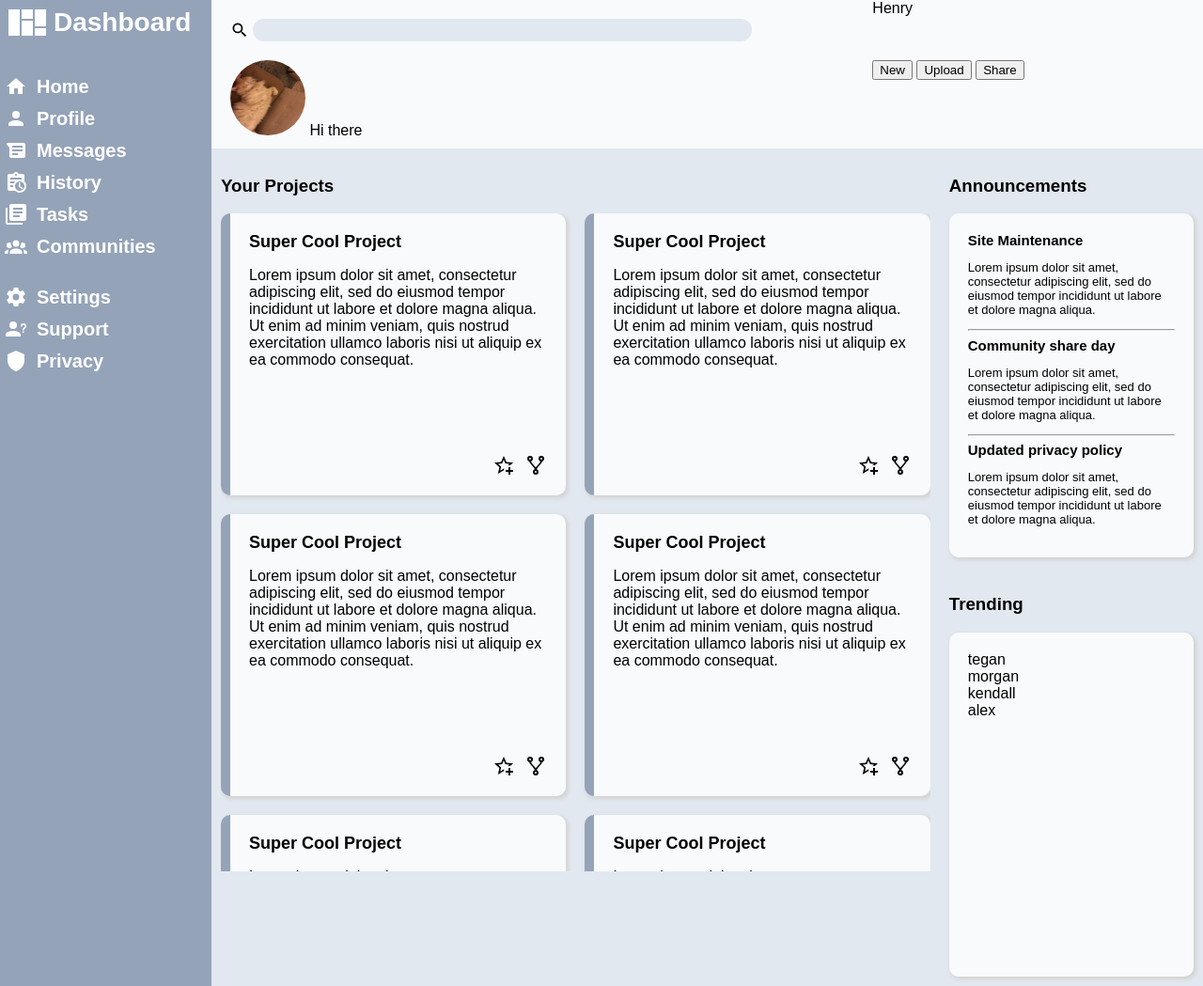
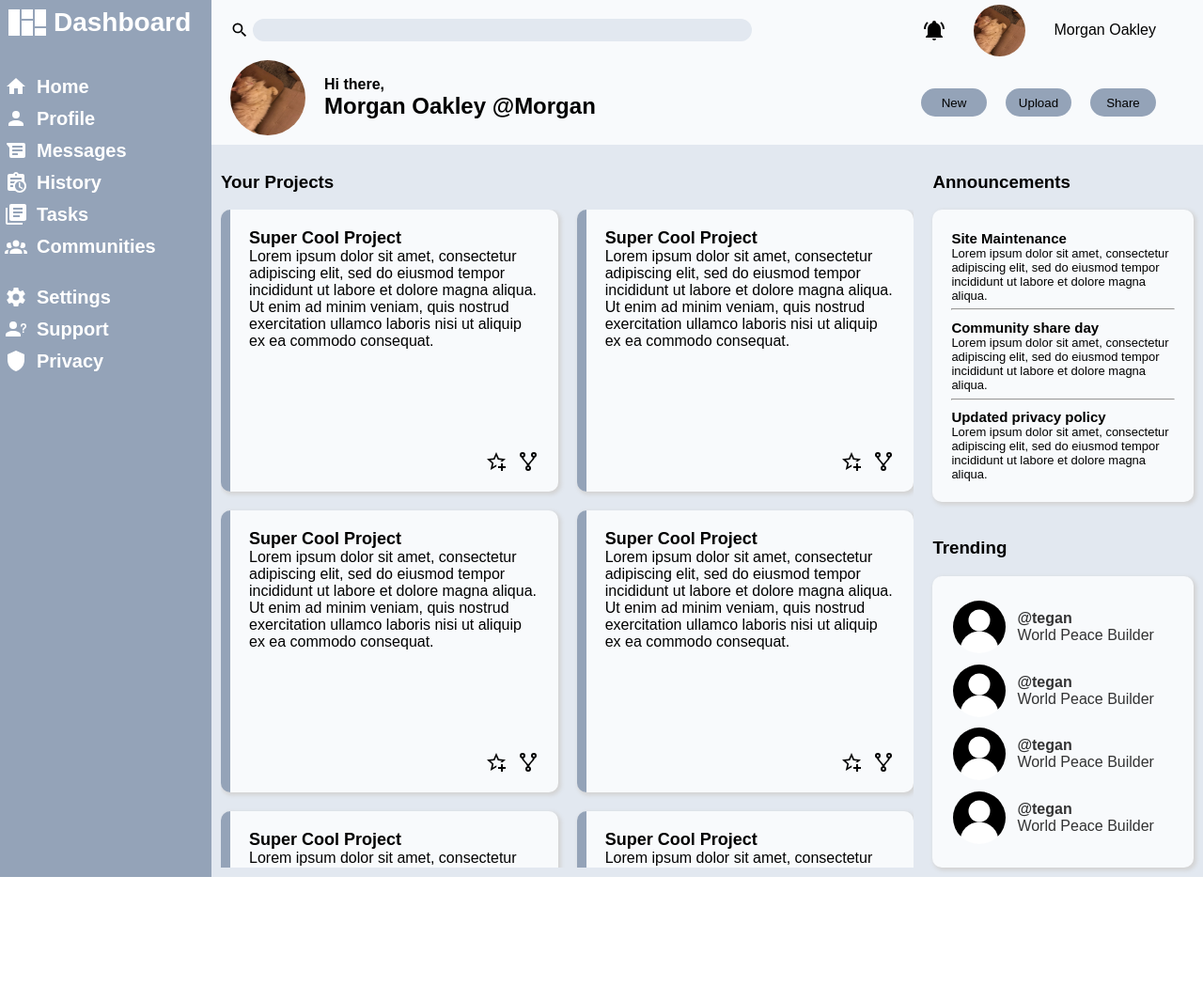
Before and after one commit to purgz/odin-admin-dashboard, a plain HTML site: page index.html in a window 1280 px wide. Shown: the whole page at 94% size. After the commit the page ends 933 px from the top, so only its background shows below. Drawn offline with Linux system fonts and the light colour scheme.

Commit message:
finished header

```diff
--- a/index.html
+++ b/index.html
@@ -19,12 +19,18 @@
         </div>
 
         <div class="profile">
-            Henry
+            <img src="icons/bell-ring.svg" alt="">
+            <img src="icons/rags.jpg" alt="" class="profile-pic">
+            <p>Morgan Oakley</p>
+
         </div>
 
         <div class="greeting">
-            <img src="icons/rags.jpg" alt="" id="profile-pic">
-            Hi there
+            <img src="icons/rags.jpg" alt="" class="profile-pic">
+            <div class="greeting-text">
+                <p class = "a">Hi there,</p>
+                <p class = "b">Morgan Oakley @Morgan</p>
+            </div>
         </div>
 
         <div class="buttons">
@@ -190,10 +196,43 @@
             <div class="trending-wrapper">
                 <div class="title"><h3>Trending</h3></div>
                 <div class="trending">
-                    <div class="trending-item">tegan</div>
-                    <div class="trending-item">morgan</div>
-                    <div class="trending-item">kendall</div>
-                    <div class="trending-item">alex</div>
+                    <div class="trending-item">
+                        <img class="profile-pic" src = "icons/abstract-user-flat-4.svg">
+                        <div class="name-and-description">
+                            <div class="name">@tegan</div>
+                            <p class="description">
+                                World Peace Builder
+                            </p>
+                        </div>
+                    </div>
+                    <div class="trending-item">
+                        <img class="profile-pic" src = "icons/abstract-user-flat-4.svg">
+                        <div class="name-and-description">
+                            <div class="name">@tegan</div>
+                            <p class="description">
+                                World Peace Builder
+                            </p>
+                        </div>
+                    </div>
+                    <div class="trending-item">
+                        <img class="profile-pic" src = "icons/abstract-user-flat-4.svg">
+                        <div class="name-and-description">
+                            <div class="name">@tegan</div>
+                            <p class="description">
+                                World Peace Builder
+                            </p>
+                        </div>
+                    </div>
+                    <div class="trending-item">
+                        <img class="profile-pic" src = "icons/abstract-user-flat-4.svg">
+                        <div class="name-and-description">
+                            <div class="name">@tegan</div>
+                            <p class="description">
+                                World Peace Builder
+                            </p>
+                        </div>
+                    </div>
+
                 </div>
             </div>
 
--- a/style.css
+++ b/style.css
@@ -14,7 +14,6 @@ body{
     padding: 0;
     display: grid;
     grid-template-columns: 225px 4fr;
-
     height: 100vh;
 }
 
@@ -26,17 +25,53 @@ body{
     grid-row: 1/2;
     display: grid;
     grid-template-columns: 2fr 1fr;
+}
 
+.profile{
+    display: flex;
+    align-items: center;
+    justify-content: flex-end;
+    padding-right: 50px;
+    gap: 30px;
+}
+
+.profile .profile-pic{
+    width: 55px;
+    height: 55px;
+}
+
+.buttons{
+    display: flex;
+    align-items: center;
+    justify-content: flex-end;
+    padding-right: 50px;
+    gap: 20px;
+}
+
+.buttons button{
+    border: none;
+    background-color: var(--sidebar);
+    width: 70px;
+    height: 30px;
+    border-radius: 15px;
+    transition: 0.4s;
+}
+
+button:hover{
+    filter: opacity(0.95);
+    transform: scale(1.05);
 }
 
 .search-bar{
     padding: 20px;
 }
+
 .search-bar>.wrapper{
     display: flex;
     gap: 4px;
     align-items: center;
 }
+
 .search-bar img{
     width:20px;
     height: 20px;
@@ -50,27 +85,41 @@ input[type="search"]{
     max-width: 900px;
     height: 24px;
 }
+
 .greeting{
     padding-left: 20px;
     padding-bottom: 10px;
+    display: flex;
+    align-items: center;
+    gap: 20px;
 }
-#profile-pic{
+.greeting-text .a{
+    font-weight: 700;
+}
+
+.greeting-text .b{
+    font-size: 24px;
+    font-weight: bold;
+}
+
+.profile-pic{
     width: 80px;
     height: 80px;
     border-radius: 100%;
 }
+
 .main{
     background-color: var(--main);
     grid-column: 2/3;
     grid-row: 2/5;
     display: grid;
-
 }
 
 .project-wrapper{
     margin: 10px;
     grid-column: 1/5;
 }
+
 .projects{
     height: 700px;
     display: grid;
@@ -79,8 +128,8 @@ input[type="search"]{
     gap: 20px;
     grid-auto-rows: min-content;
     overflow: auto;
+}
 
-}
 .card{
     background-color: var(--header);
     border-radius: 10px;
@@ -102,11 +151,12 @@ input[type="search"]{
     display: flex;
     gap: 10px;
 }
+
 .btn-container img{
     transition: transform 0.8s ease-in-out;
 }
+
 .btn-container img:hover{
-
     transform: rotate(360deg) scale(1.2);
 }
 .card-title .title{
@@ -120,6 +170,7 @@ input[type="search"]{
     grid-template-rows: 1fr 1fr;
 
 }
+
 .announcement-wrapper,
 .trending-wrapper{
     display: flex;
@@ -134,18 +185,43 @@ input[type="search"]{
     border-radius: 10px;
     box-shadow: 2px 2px 4px 1px lightgrey;
     padding: 20px;
+    display: flex;
+    flex-direction: column;
+    justify-content: space-around;
 }
 .announcement-item .title{
     font-weight: 600;
     font-size: 15px;
 }
 .announcement-item{
-
     overflow: hidden;
     font-size: 13px;
 }
 
+.trending-item .profile-pic{
+    width: 60px;
+    height: 60px;
+}
 
+.trending-item{
+    display: flex;
+    gap: 10px;
+    align-items: center;
+}
+.name{
+    font-weight: 600;
+
+}
+.name-and-description{
+    display: flex;
+    flex-direction: column;
+    justify-content: flex-start;
+    opacity: .8;
+}
+p{
+    padding: 0;
+    margin: 0;
+}
 
 .sidebar{
     background-color: var(--sidebar);
@@ -194,6 +270,5 @@ ul{
     gap: 30px;
 }
 ::-webkit-scrollbar{
-
     display: none;
 }
```
Also changed, not shown: icons/abstract-user-flat-4.svg (added), icons/bell-ring.svg (added).
